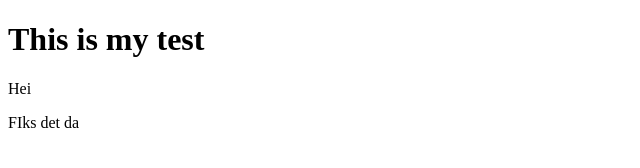
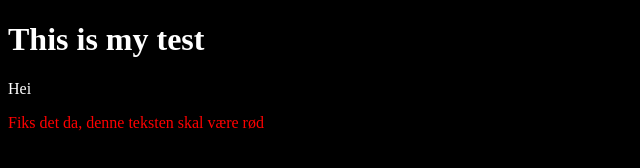
Before and after one commit to PernilleBJ/Test, a plain HTML site: page index.html in a window 1280 px wide. Shown: the whole page, without its empty margins (0-640 px from the left). Drawn offline with Linux system fonts and the light colour scheme.

Commit message:
Lagt til en styling fil og lagt til tekst

```diff
--- a/index.html
+++ b/index.html
@@ -1,13 +1,15 @@
 <!DOCTYPE html>
 <html lang="en">
 <head>
+	<link rel="stylesheet" type="text/css" href="myStyle.css">
     <meta charset="UTF-8">
-    <title>SLBC</title>
+    <title>Studentlekene Bergen Challenge</title>
 </head>
 <body>
 <h1>This is my test</h1>
 <p> Hei</p>
-<p>FIks det da</p>
+
+<p class="red_text">Fiks det da, denne teksten skal være rød</p>
 
 </body>
 </html>
--- /dev/null
+++ b/myStyle.css
@@ -0,0 +1,19 @@
+h1 {
+	color: white;
+}
+
+p {
+	text-align: left;
+	color: white;
+}
+.red_text {
+	color: red;
+}
+
+head {
+	background-color: black;
+}
+
+body {
+	background-color: black;
+}
```
